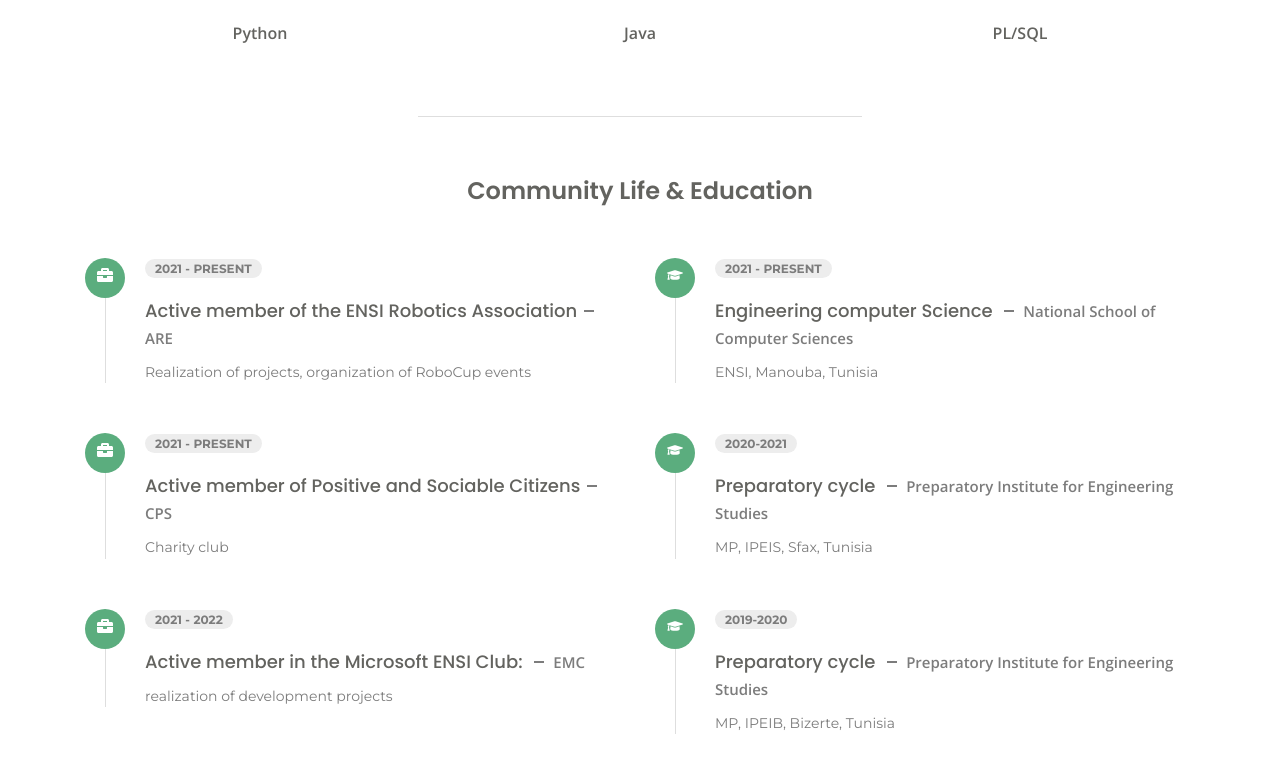
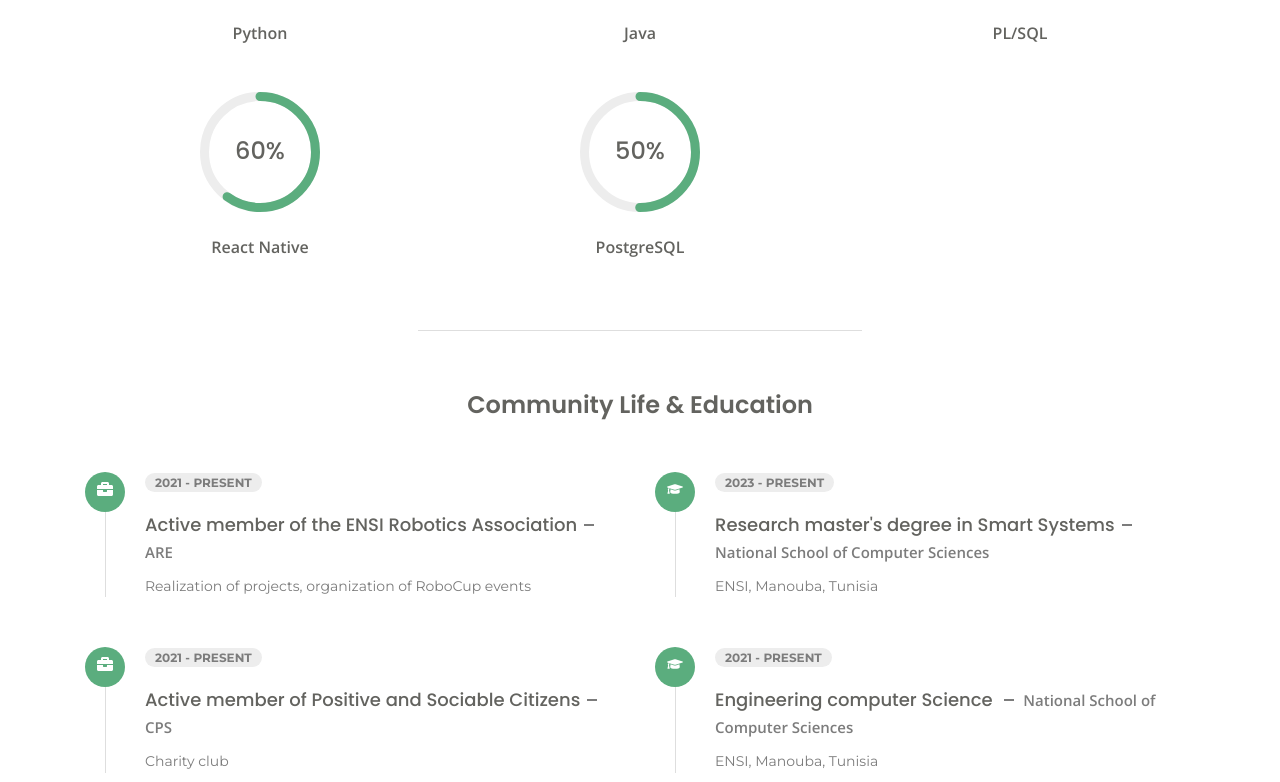
Before and after one commit to Ellouze-Houcem/portfolio-react, a React (Create React App) app: page /about in a window 1280 px wide. Shown: the part 1389-2171 px from the top of the page. Built offline with nearby package versions, Linux system fonts and the light colour scheme.

Commit message:
Premier commit

```diff
--- a/package.json
+++ b/package.json
@@ -23,7 +23,7 @@
     "build": "react-scripts build",
     "test": "react-scripts test",
     "eject": "react-scripts eject",
-    "deploy" : "gh-pages -d build"
+    "deploy": "gh-pages -d build"
   },
   "eslintConfig": {
     "extends": [
--- a/src/App.js
+++ b/src/App.js
@@ -15,7 +15,7 @@ function App() {
         <Navbar />
         <Themes/>
         <Routes>
-          <Route path='/' index element={<Home/>}/>
+          <Route path='portfolio-react' index element={<Home/>}/>
           <Route path='about' element={<About/>} />
           <Route path='portfolio' element={<Protfolio/>} />
           <Route path='contact' element={<Contact/>} />
--- a/src/assets/data.js
+++ b/src/assets/data.js
@@ -15,14 +15,14 @@ import Work2 from '../assets/chiff.png';
 import Work3 from '../assets/compte-est-bon.jpg';
 import Work4 from '../assets/chess-gam.png';
 import Work5 from '../assets/portfolio11.png';
-//import Work6 from '../assets/project-6.jpg';
+import Work6 from '../assets/DashboardPage.jpg';
 
 export const links = [
   {
     id: 1,
     name: 'Home',
     icon: <FaHome className='nav__icon' />,
-    path: '/',
+    path: 'portfolio-react',
   },
 
   {
@@ -164,15 +164,21 @@ export const resume = [
     desc: 'realization of development projects',
   },
 
-
-
+  {
+    id: 3,
+    category: 'education',
+    icon: <FaGraduationCap />,
+    year: '2023 - PRESENT',
+    title: "Research master's degree in Smart Systems <span> National School of Computer Sciences </span>",
+    desc: 'ENSI, Manouba, Tunisia',
+  },
 
   {
     id: 4,
     category: 'education',
     icon: <FaGraduationCap />,
     year: '2021 - PRESENT',
-    title: 'Engineering computer Science <span> National School of Computer Sciences </span>',
+    title: "Engineering computer Science <span> National School of Computer Sciences </span>",
     desc: 'ENSI, Manouba, Tunisia',
   },
 
@@ -240,7 +246,7 @@ export const skills = [
   {
     id: 5,
     title: 'Node.JS',
-    percentage: '20',
+    percentage: '40',
   },
 
   {
@@ -260,11 +266,45 @@ export const skills = [
     title: 'PL/SQL',
     percentage: '80',
   },
+
+  {
+    id: 10,
+    title: 'React Native',
+    percentage: '60',
+  },
+
+  {
+    id: 11,
+    title: 'PostgreSQL',
+    percentage: '50',
+  },
 ];
 
 export const portfolio = [
   {
     id: 1,
+    img: Work6,
+    title: 'Notify',
+    details: [
+      {
+        icon: <FiFileText />,
+        title: 'Project : ',
+        desc: 'Application Mobile',
+      },
+      {
+        icon: <FaCode />,
+        title: 'Language : ',
+        desc: 'React native, Bootstrap, Javascript, NodeJS, Postgresql, Firebase',
+      },
+      {
+        icon: <FaParagraph />,
+        title: 'Details : ',
+        desc: 'It is a mobile application dedicated to alert management. This application continuously monitors generated maintenance tickets and sends instant notifications to relevant users to enhance responsiveness.',
+      },
+    ],
+  },
+  {
+    id: 2,
     img: Work1,
     title: 'Rápido',
     details: [
@@ -287,7 +327,7 @@ export const portfolio = [
   },
 
   {
-    id: 5,
+    id: 6,
     img: Work5,
     title: 'Portfolio',
     details: [
@@ -310,7 +350,7 @@ export const portfolio = [
   },
 
   {
-    id: 2,
+    id: 3,
     img: Work2,
     title: 'File Encryption Application',
     details: [
@@ -333,7 +373,7 @@ export const portfolio = [
   },
 
   {
-    id: 3,
+    id: 4,
     img: Work3,
     title: 'Le Compte Est Bon',
     details: [
@@ -356,7 +396,7 @@ export const portfolio = [
   },
 
   {
-    id: 4,
+    id: 5,
     img: Work4,
     title: 'Chess game',
     details: [
@@ -379,32 +419,6 @@ export const portfolio = [
   },
 
 
-/*
-  {
-    id: 6,
-    img: Work6,
-    title: 'Photo Editing',
-    details: [
-      {
-        icon: <FiFileText />,
-        title: 'Project : ',
-        desc: 'Photo',
-      },
-      {
-        icon: <FiUser />,
-        title: 'Client : ',
-        desc: 'Dribble',
-      },
-      {
-        icon: <FaCode />,
-        title: 'Language : ',
-        desc: 'Adobe Photoshop',
-      },
-      {
-        icon: <FiExternalLink />,
-        title: 'Preview : ',
-        desc: 'www.dibble.com',
-      },
-    ],
-  },*/
+
+
 ];
--- a/src/pages/home/Home.js
+++ b/src/pages/home/Home.js
@@ -14,13 +14,11 @@ const Home = () => {
       <div className="home__content">
         <div className="home__data">
           <h1 className="home__title">
-            <span >I'm Ellouze Mohamed Houcem.</span> Web Developer
+            <span >I'm Ellouze Mohamed Houcem.</span> Computer science student
           </h1>
 
           <p className="home__description">
-          Currently a student in the second year of the computer engineering
-          cycle at National School of Computer Science with a specialty in
-          embedded software systems.
+          Currently a third year student in the computer engineering cycle at the National School of Computer Sciences (ENSI), with a specialization in embedded software systems, I am also enrolled in a research master's degree in intelligent systems at ENSI
           </p>
 
           <Link to='/about' className='button' >
```
Also changed, not shown: src/assets/DashboardPage.jpg (added), 1 other file (tests, documents, lock files or other folders).
